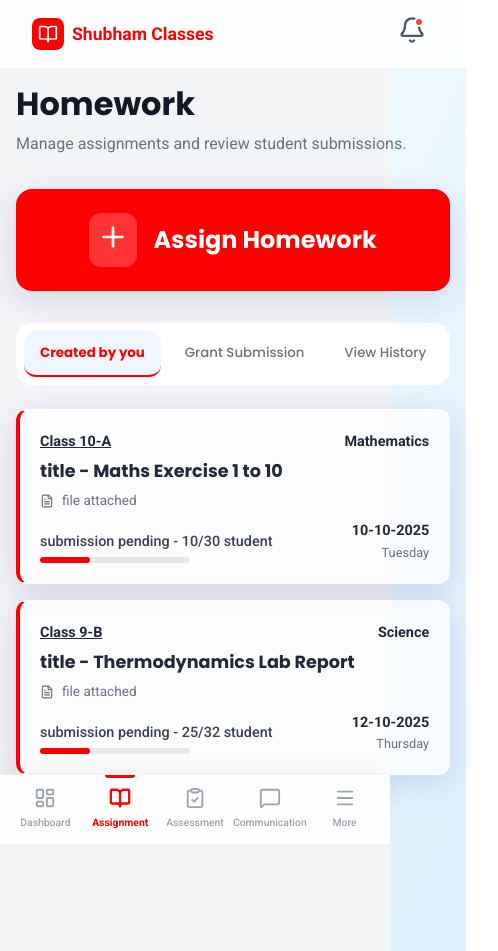
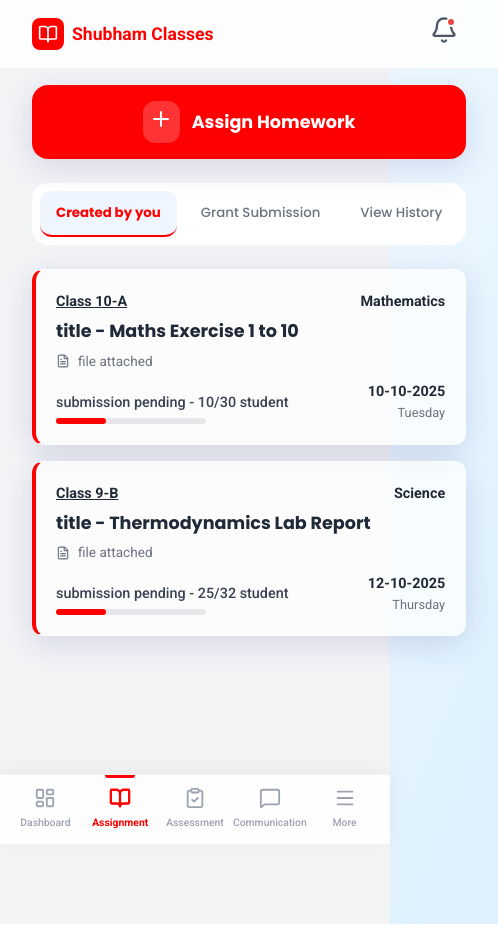
Before and after one commit to muktivatm/EduRevolution, a React (Vite) app: page /teacher/assignments in a window 390 px wide. Shown: the whole page, 498 px wide, since content can reach past the window. After the commit the page ends 924 px from the top, so only its background shows below. Built offline with nearby package versions, Linux system fonts and the light colour scheme.

Commit message:
feat: Mobile optimization for teacher panel (Assignments & Communication)

```diff
--- a/src/pages/teacher/TeacherAssignments.jsx
+++ b/src/pages/teacher/TeacherAssignments.jsx
@@ -6,7 +6,14 @@ import { Plus, FileText, CheckCircle, Search, Filter, Eye, X, Upload } from 'luc
 const TeacherAssignments = () => {
     const [activeTab, setActiveTab] = useState('created');
     const [showCreateModal, setShowCreateModal] = useState(false);
+    const [isMobile, setIsMobile] = useState(window.innerWidth < 768);
     const navigate = useNavigate();
+
+    React.useEffect(() => {
+        const handleResize = () => setIsMobile(window.innerWidth < 768);
+        window.addEventListener('resize', handleResize);
+        return () => window.removeEventListener('resize', handleResize);
+    }, []);
 
     // Mock Data
     const createdAssignments = [
@@ -86,13 +93,15 @@ const TeacherAssignments = () => {
 
     return (
         <DashboardLayout role="teacher">
-            <div className="animate-fade-in" style={{ paddingBottom: '80px', maxWidth: '800px', margin: '0 auto' }}>
+            <div className="animate-fade-in" style={{ paddingBottom: isMobile ? '100px' : '80px', maxWidth: '800px', margin: '0 auto', padding: isMobile ? '0 1rem' : '0' }}>
 
-                {/* Header Section */}
-                <div style={{ marginBottom: '2rem' }}>
-                    <h1 style={{ fontSize: '2rem', fontWeight: 'bold', color: '#111827', marginBottom: '0.5rem' }}>Homework</h1>
-                    <p style={{ color: '#6b7280' }}>Manage assignments and review student submissions.</p>
-                </div>
+                {/* Header Section - Hide on Mobile */}
+                {!isMobile && (
+                    <div style={{ marginBottom: '2rem' }}>
+                        <h1 style={{ fontSize: '2rem', fontWeight: 'bold', color: '#111827', marginBottom: '0.5rem' }}>Homework</h1>
+                        <p style={{ color: '#6b7280' }}>Manage assignments and review student submissions.</p>
+                    </div>
+                )}
 
                 {/* Create Assignment Button (Hero) */}
                 <button
@@ -100,23 +109,23 @@ const TeacherAssignments = () => {
                     className="glass-card"
                     style={{
                         width: '100%',
-                        padding: '1.5rem',
+                        padding: isMobile ? '1rem' : '1.5rem',
                         background: 'var(--gradient-primary)',
                         border: 'none',
                         color: 'white',
-                        display: 'flex', alignItems: 'center', justifyContent: 'center', gap: '1rem',
+                        display: 'flex', alignItems: 'center', justifyContent: 'center', gap: isMobile ? '0.75rem' : '1rem',
                         cursor: 'pointer',
-                        marginBottom: '2rem',
+                        marginBottom: isMobile ? '1.5rem' : '2rem',
                         transition: 'transform 0.2s',
                         borderRadius: '16px'
                     }}
                     onMouseOver={(e) => e.currentTarget.style.transform = 'scale(1.02)'}
                     onMouseOut={(e) => e.currentTarget.style.transform = 'scale(1)'}
                 >
-                    <div style={{ background: 'rgba(255,255,255,0.2)', padding: '0.5rem', borderRadius: '12px' }}>
-                        <Plus size={32} />
+                    <div style={{ background: 'rgba(255,255,255,0.2)', padding: isMobile ? '0.4rem' : '0.5rem', borderRadius: '12px' }}>
+                        <Plus size={isMobile ? 24 : 32} />
                     </div>
-                    <span style={{ fontSize: '1.5rem', fontWeight: 'bold' }}>Assign Homework</span>
+                    <span style={{ fontSize: isMobile ? '1.1rem' : '1.5rem', fontWeight: 'bold' }}>Assign Homework</span>
                 </button>
 
                 {/* Creation Modal */}
```
